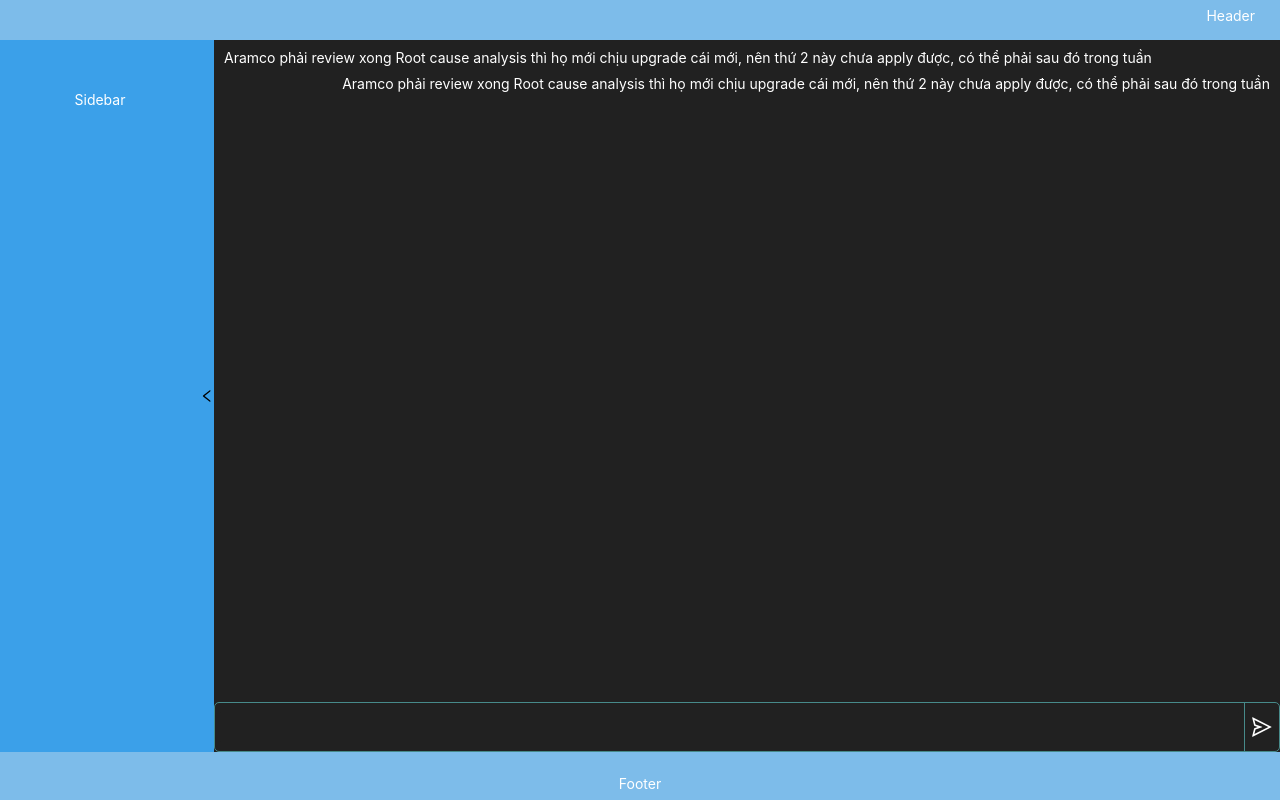
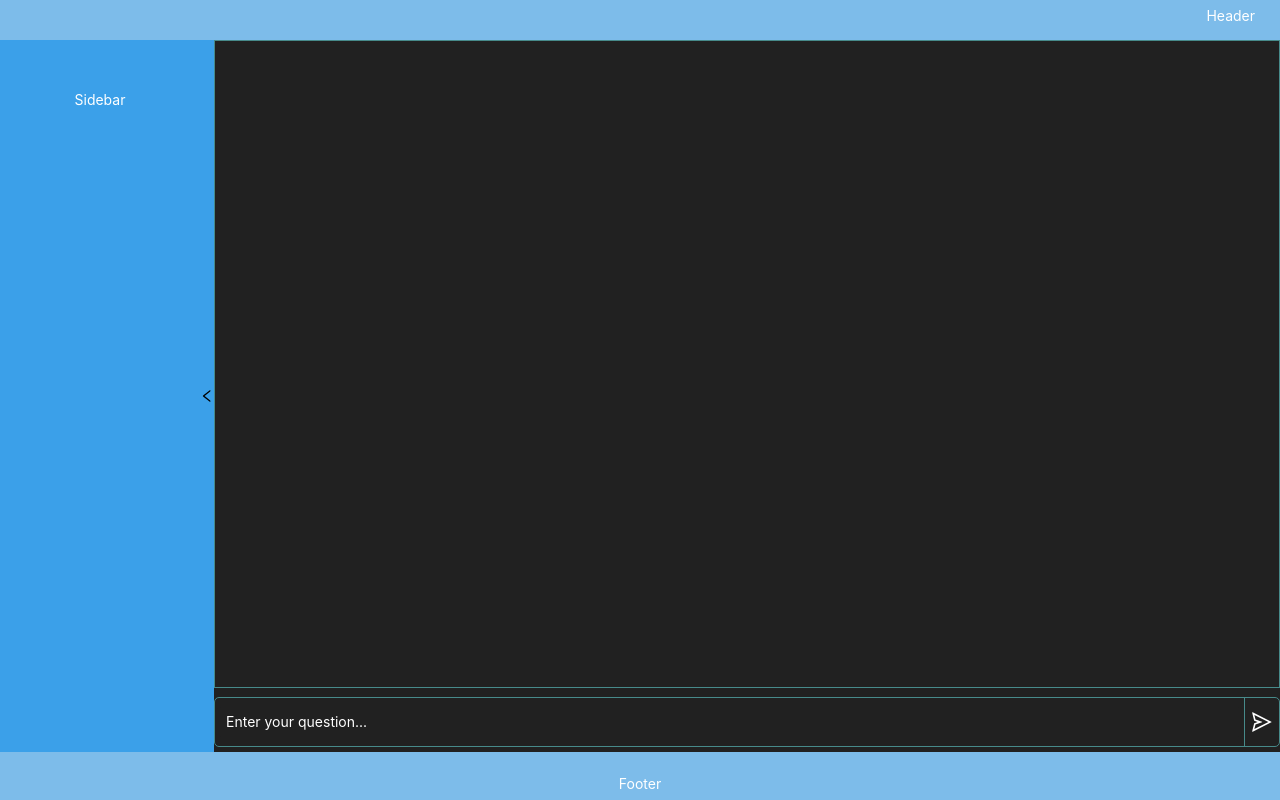
Before and after one commit to AI-Cooker/ResearchAgent, a React (Create React App) app in the folder gui/: page / in a window 1280 px wide. Built offline with nearby package versions, Linux system fonts and the light colour scheme.

Commit message:
Implement message box

```diff
--- a/gui/src/components/ChatBox/ChatBox.module.scss
+++ b/gui/src/components/ChatBox/ChatBox.module.scss
@@ -21,6 +21,10 @@
   color: $dark-mode-color;
 }
 
+.Chatbox-wrapper .Chatbox-textarea::placeholder {
+  color: white;
+}
+
 .Chatbox-wrapper .Chatbox-send-button {
   height: 100%;
   padding: 7px;
@@ -30,7 +34,12 @@
 }
 
 .Chatbox-wrapper .MessageBox-wrapper {
-  height: 93%;
+  height: 91%;
   overflow-y: scroll;
+  border: 1px solid #478a8a;
   padding: 5px;
+  display: flex;
+  flex-direction: column;
+  justify-content: flex-start;
+  margin-bottom: 9px;
 }
--- a/gui/src/components/ChatBox/index.js
+++ b/gui/src/components/ChatBox/index.js
@@ -2,26 +2,78 @@ import classNames from 'classnames/bind';
 import styles from './ChatBox.module.scss';
 import { Input } from 'antd';
 import { SendOutlined } from '@ant-design/icons';
+import Message from '../Message';
+import { useEffect, useRef, useState } from 'react';
+import { json } from 'react-router-dom';
 
 const { TextArea } = Input;
 const cx = classNames.bind(styles);
 
 const ChatBox = (props) => {
+  const initSessionData = () => {
+    const data = sessionStorage.getItem('data');
+    if (!data) {
+      sessionStorage.setItem('data', JSON.stringify([]));
+    }
+  };
+  initSessionData();
+
+  const [messageInput, setMessageInput] = useState('');
+  const [messageData, setMessageData] = useState(JSON.parse(sessionStorage.getItem('data')));
+  const bottomMessage = useRef(null);
+
+  useEffect(() => {
+    sessionStorage.setItem('data', JSON.stringify(messageData));
+    scrollToBottom();
+  }, [messageData.length]);
+
+  const handleSendMessage = (e) => {
+    e.preventDefault();
+    if (!messageInput) {
+      return;
+    }
+    setMessageInput('');
+    setMessageData(
+      messageData.concat([
+        {
+          position: 'right',
+          message: messageInput,
+          username: 'Username',
+        },
+        {
+          position: 'left',
+          message: messageInput,
+          username: 'Bot',
+        },
+      ]),
+    );
+  };
+
+  const scrollToBottom = () => {
+    bottomMessage.current.scrollIntoView({ behavior: 'smooth' });
+  };
+
+  const handleMessageInput = (e) => {
+    setMessageInput(e.target.value);
+  };
+
   return (
     <div className={cx('Chatbox-wrapper')}>
       <div className={cx('MessageBox-wrapper')}>
-        <div style={{ textAlign: 'left', padding: '5px' }}>
-          Aramco phải review xong Root cause analysis thì họ mới chịu upgrade cái mới, nên thứ 2 này chưa apply được, có
-          thể phải sau đó trong tuần
-        </div>
-        <div style={{ textAlign: 'right', padding: '5px' }}>
-          Aramco phải review xong Root cause analysis thì họ mới chịu upgrade cái mới, nên thứ 2 này chưa apply được, có
-          thể phải sau đó trong tuần
-        </div>
+        {messageData.map((value, index) => {
+          return <Message key={index} position={value.position} message={value.message} username={value.username} />;
+        })}
+        <div ref={bottomMessage}></div>
       </div>
       <div className={cx('Chatbox-input-wrapper')}>
-        <TextArea className={cx('Chatbox-textarea')} autoSize={{ minRows: 1, maxRows: 2 }} />
-        <SendOutlined className={cx('Chatbox-send-button')} />
+        <TextArea
+          className={cx('Chatbox-textarea')}
+          autoSize={{ minRows: 1, maxRows: 2 }}
+          onChange={handleMessageInput}
+          value={messageInput}
+          placeholder="Enter your question..."
+        />
+        <SendOutlined className={cx('Chatbox-send-button')} onClick={handleSendMessage} />
       </div>
     </div>
   );
--- /dev/null
+++ b/gui/src/components/Message/Message.module.scss
@@ -0,0 +1,51 @@
+@import '../GlobalStyles/GlobalStyles.scss';
+
+.Message-divider-user {
+  // color: #0084ff !important;
+  border-color: white !important;
+}
+
+.Message-divider-bot {
+  // color: #3e4042 !important;
+  border-color: white !important;
+}
+
+.Message-name-user {
+  color: white;
+  background-color: #0084ff;
+  padding: 7px 14px;
+  border-radius: 18px;
+}
+
+.Message-name-bot {
+  color: white;
+  background-color: #3e4042;
+  padding: 7px 14px;
+  border-radius: 18px;
+}
+
+.Message-user-wrapper {
+  display: flex;
+  justify-content: flex-end;
+}
+
+.Message-bot-wrapper {
+  display: flex;
+  justify-content: flex-start;
+}
+
+.Message-user {
+  text-align: right;
+  background-color: #0084ff;
+  border-radius: 18px;
+  padding: 7px 14px;
+  width: max-content;
+}
+
+.Message-bot {
+  text-align: left;
+  background-color: #3e4042;
+  border-radius: 18px;
+  padding: 7px 14px;
+  width: max-content;
+}
--- /dev/null
+++ b/gui/src/components/Message/index.js
@@ -0,0 +1,27 @@
+import { Fragment } from 'react';
+import styles from './Message.module.scss';
+import classNames from 'classnames/bind';
+
+const cx = classNames.bind(styles);
+
+const Message = (props) => {
+  return (
+    <Fragment>
+      {/* <Divider
+        orientation={props.position}
+        orientationMargin="0px"
+        plain
+        className={props.position === 'right' ? cx('Message-divider-user') : cx('Message-divider-bot')}
+      >
+        <p className={props.position === 'right' ? cx('Message-name-user') : cx('Message-name-bot')}>
+          {props.username}
+        </p>
+      </Divider> */}
+      <div className={props.position === 'right' ? cx('Message-user-wrapper') : cx('Message-bot-wrapper')}>
+        <p className={props.position === 'right' ? cx('Message-user') : cx('Message-bot')}>{props.message}</p>
+      </div>
+    </Fragment>
+  );
+};
+
+export default Message;
```
